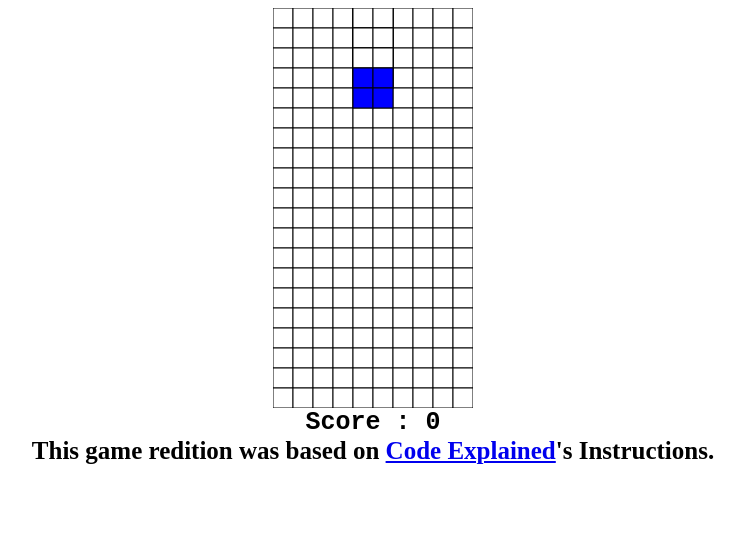
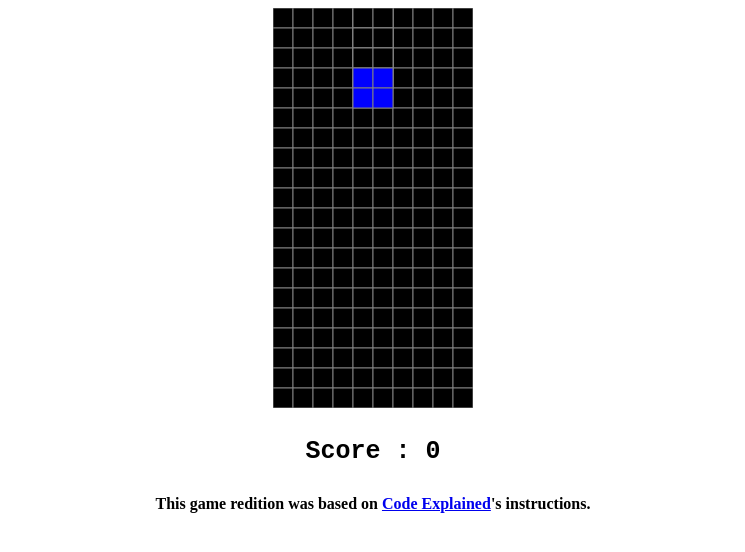
Before and after one commit to ServetoAM/Tetris, a plain HTML site: page index.html in a window 1280 px wide. Shown: the whole page, without its empty margins (267-1012 px from the left). Drawn offline with Linux system fonts and the light colour scheme.

Commit message:
Changed the look of the board and pieces - changed the size of the caption

```diff
--- a/index.css
+++ b/index.css
@@ -1,3 +1,15 @@
-.presentation{
-    font-size: small;
+#presentation{
+    font-size: medium;
 }
+
+#background{
+    background-color: white;
+    width: 100%;
+    height: 100%;
+}
+
+#tetrislocation{
+    display: flex;
+    justify-content: center;
+    align-items: center;
+}
--- a/index.html
+++ b/index.html
@@ -24,17 +24,25 @@
             font-weight: 700;
         }
     </style>
+    <link rel="stylesheet" type="text/css" href="index.css" />
 </head>
 
-<body>
-    <canvas id="tetris" width="200" height="400"></canvas>
-    <div>
-        Score : <div id="score">0</div>
+<r>
+    <div id="background">
+        <div id="tetrislocation">
+            <canvas id="tetris" width="200" height="400"></canvas>
+        </div>
+        </br>
+        <div id="scorelocation">
+            Score : <div id="score">0</div>
+        </div>
+        </br>
+        <div id="presentation">This game redition was based on <a target="_blank"
+                href="https://www.youtube.com/c/codeexplained">Code Explained</a>'s instructions. </div>
     </div>
-    <div id="presentation">This game redition was based on <a target="_blank"
-            href="https://www.youtube.com/c/codeexplained">Code Explained</a>'s Instructions. </div>
+    </div>
     <script src="tetrominoes.js"></script>
     <script src="tetris.js"></script>
-</body>
+    </body>
 
 </html>
--- a/tetris.js
+++ b/tetris.js
@@ -4,13 +4,13 @@ const scoreElement = document.getElementById("score");
 const SQ = squareSize = 20;
 const ROW = 20;
 const COL = COLUMN = 10;
-const VACANT ="white";
+const VACANT ="black";
 
 //Draw a Square
 function drawSquare (x,y, color){
     ctx.fillStyle = color;
     ctx.fillRect(x*SQ, y*SQ, SQ, SQ);
-    ctx.strokeStyle = "black";
+    ctx.strokeStyle = "gray";
     ctx.strokeRect(x*SQ, y*SQ, SQ, SQ)
 }
 
@@ -148,7 +148,7 @@ Piece.prototype.lock = function(){
             }
             // pieces to lock on top = game over
             if(this.y + r < 0){
-                alert("Game Over - Press enter to play again!");
+                alert("Game Over - Want to try again ? Press enter !");
                 // stop request animation frame
                 gameOver = true;
                 break;
```
